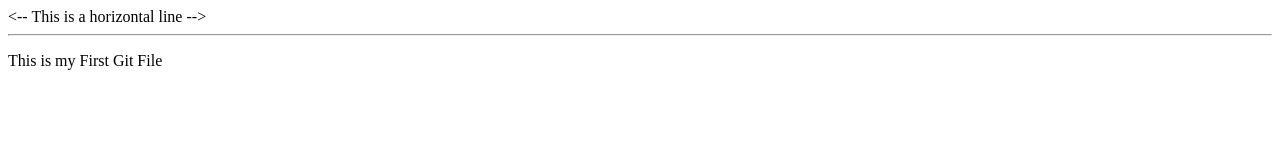
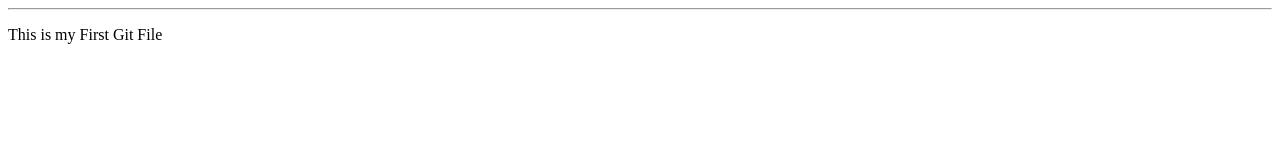
Before and after one commit to SutherBhaiP/myFirstGitFile, a plain HTML site: page index.html in a window 1280 px wide. Drawn offline with Linux system fonts and the light colour scheme.

Commit message:
my Initial Commit5

```diff
--- a/index.html
+++ b/index.html
@@ -7,7 +7,7 @@
     <title>myFirstGitFile</title>
 </head>
 <body>
- <-- This is a horizontal line -->
+ <!-- This is a horizontal line -->
     <hr/>
     <p>This is my First Git File</p>
 </body>
--- a/style.css
+++ b/style.css
@@ -0,0 +1,3 @@
+* {
+    margin: 0;
+}
```
